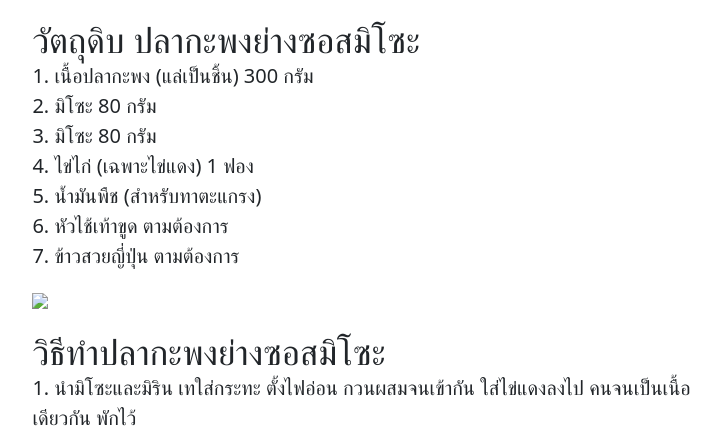
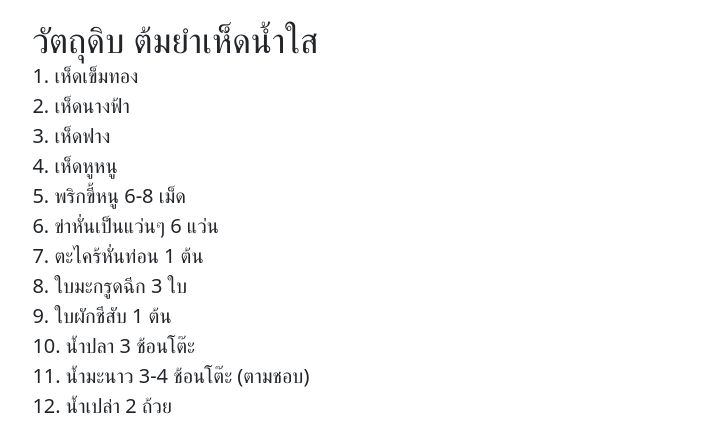
Before and after one commit to Wichai-Kommongkhun/Project, a Flask app: template templates/food_all/food_menu/menu_11.html in a window 1280 px wide. Shown: the part 1067-1501 px from the top of the page, without its empty margins (217-938 px from the left). Run offline with Flask 2, Linux system fonts and the light colour scheme; the template is opened without the code that fills it, so the values that code supplies are empty; some libraries are stand-ins or nearby versions.

Commit message:
Update menu_11.html

```diff
--- a/templates/food_all/food_menu/menu_11.html
+++ b/templates/food_all/food_menu/menu_11.html
@@ -37,42 +37,49 @@
         <div class="container">
 
             <p class="p-title">
-            <br><b>ปลากะพงย่างซอสมิโซะ</b>
-            <br>ปลากะพงเป็นเนื้อปลามีโปรตีนชั้นเยี่ยม
-            <br>ย่อยง่าย และไขมันต่ำ และในไขมันก็ยังมีโอเมก้าและDHA
-            <br>ซึ่งช่วยในเรื่องการบำรุงสมองรวมทั้งยังมีแร่ธาตุ วิตามิน
-            <br>และสารอาหารอื่นๆอีกหลายชนิด และปลากะพง จัดว่าเป็นปลาที่มีไขมันต่ำ
-            <br>เมื่อเทียบกับปลาทะเลชนิดอื่นๆคือ มีไขมัน เพียง 2-4 กรัม ต่อเนื้อปลา 1 ขีด
-            <br>โดยในเนื้อปลากะพงจะให้พลังงานอยู่ที่ 124 Kcal
+            <br><b>ต้มยำเห็ดน้ำใส</b>
+            <br>เห็ดเป็นวัตถุดิบอย่างหนึ่งที่ผู้คนส่วนมาก
+            <br>ชอบรับประทาน และสามารถหาได้ง่าย
+            <br>การนำเห็ดมาปรุงเป็นอาหารจึงเป็นอีกวิธีหนึ่ง
+            <br>ที่จะช่วยควบคุมน้ำหนักและรักษาสุขภาพ
+            <br>ไปพร้อมกับการกินได้ และประโยชน์ที่ได้
+            <br>ก็มากกว่าอาหารที่มีไขมันสูง
+            <br>ให้พลังงานทั้งหมด 30 Kcal
             </p>
 
             <div class="menu">
 
-                <img src="/static/images/ปลากระพงย่างซอสมิโซะ.jpg" width="480px" height="400px">
+                <img src="/static/images/ต้มยำเห็ดน้ำใส.jpg" width="480px" height="400px">
 
                 <hr>
-                <img src="#" width="950px" height="480px"
+                <img src="/static/images/วัตถุดิบต้มยำเห็ดน้ำใส.JPG" width="950px" height="480px"
                 style="margin: 5% 0 0 0%;">
-                <h3>วัตถุดิบ ปลากะพงย่างซอสมิโซะ</h3>
+                <h3>วัตถุดิบ ต้มยำเห็ดน้ำใส</h3>
                 <p>
-                        1. เนื้อปลากะพง (แล่เป็นชิ้น) 300 กรัม
-                <br>    2. มิโซะ 80 กรัม
-                <br>    3. มิโซะ 80 กรัม
-                <br>    4. ไข่ไก่ (เฉพาะไข่แดง) 1 ฟอง
-                <br>    5. น้ำมันพืช (สำหรับทาตะแกรง)
-                <br>    6. หัวไช้เท้าขูด ตามต้องการ
-                <br>    7. ข้าวสวยญี่ปุ่น ตามต้องการ
+                        1. เห็ดเข็มทอง
+                <br>    2. เห็ดนางฟ้า
+                <br>    3. เห็ดฟาง
+                <br>    4. เห็ดหูหนู
+                <br>    5. พริกขี้หนู 6-8 เม็ด
+                <br>    6. ข่าหั่นเป็นแว่นๆ 6 แว่น
+                <br>    7. ตะไคร้หั่นท่อน 1 ต้น
+                <br>    8. ใบมะกรูดฉีก 3 ใบ
+                <br>    9. ใบผักชีสับ 1 ต้น
+                <br>    10. น้ำปลา 3 ช้อนโต๊ะ
+                <br>    11. น้ำมะนาว 3-4 ช้อนโต๊ะ (ตามชอบ)
+                <br>    12. น้ำเปล่า 2 ถ้วย
                 </p>
-                <img src="#">
+                <img src="/static/images/วิธีทำต้มยำเห็ดน้ำใส.JPG" width="950px" height="520px">
 
-                <h3>วิธีทำปลากะพงย่างซอสมิโซะ</h3>
+                <h3>วิธีทำต้มยำเห็ดน้ำใส</h3>
                 <p>
-                            1. นำมิโซะและมิริน เทใส่กระทะ ตั้งไฟอ่อน กวนผสมจนเข้ากัน ใส่ไข่แดงลงไป คนจนเป็นเนื้อเดียวกัน พักไว้
-                    <br>    2. ตั้งไฟสำหรับย่าง ทาน้ำมันพืชให้ทั่วตะแกรง ทาซอสมิโซะ (ในข้อ 1) ให้ทั่วเนื้อปลากะพง
-                    <br>    3. นำไปย่างด้วยไฟอ่อนจนสุก จัดเสิร์ฟพร้อมกับหัวไช้เท้าขูด และข้าวสวยญี่ปุ่น
+                            1.  นำหม้อใส่น้ำเปล่าลงไป ตั้งไฟจนเดือด จึงใส่ ข่า ตะไคร้ ใบมะกรูด และพริกขีหนูที่บุบแล้วตามลงไป
+                    <br>    2.  พอน้ำเดือดแล้ว ใส่เห็ดนานาชนิดที่เตรียมไว้ลงไปต้มจนเห็ดสุก
+                    <br>    3.  ปรุงรสต้มยำด้วยน้ำปลา น้ำมะนาว ชิมให้ได้รสตามชอบ
+                    <br>    4.  ปิดไฟ ตักต้มยำใส่ชาม โรยด้วยผักชีสับ พร้อมเสิร์ฟ
                 </p>
                 <p>
-                    <br> #อ้างอิงข้อมูลจาก  https://cooking.kapook.com/view77294.html เเละ https://th.openrice.com/th/bangkok
+                    <br> #อ้างอิงข้อมูลจาก  https://th.openrice.com/th/bangkok เเละ https://food.mthai.com/food-recipe
                 </p>
 
             </div>
```
